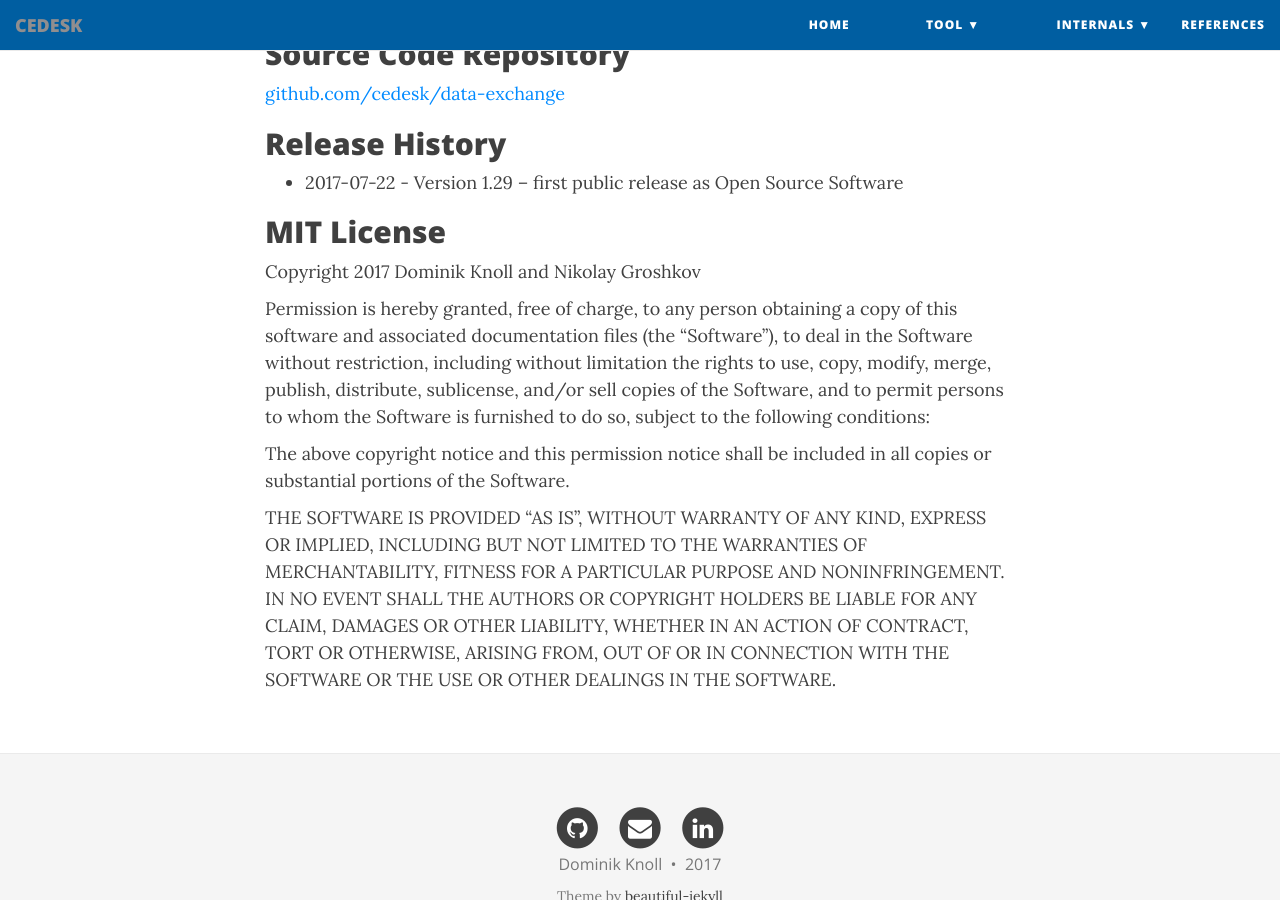
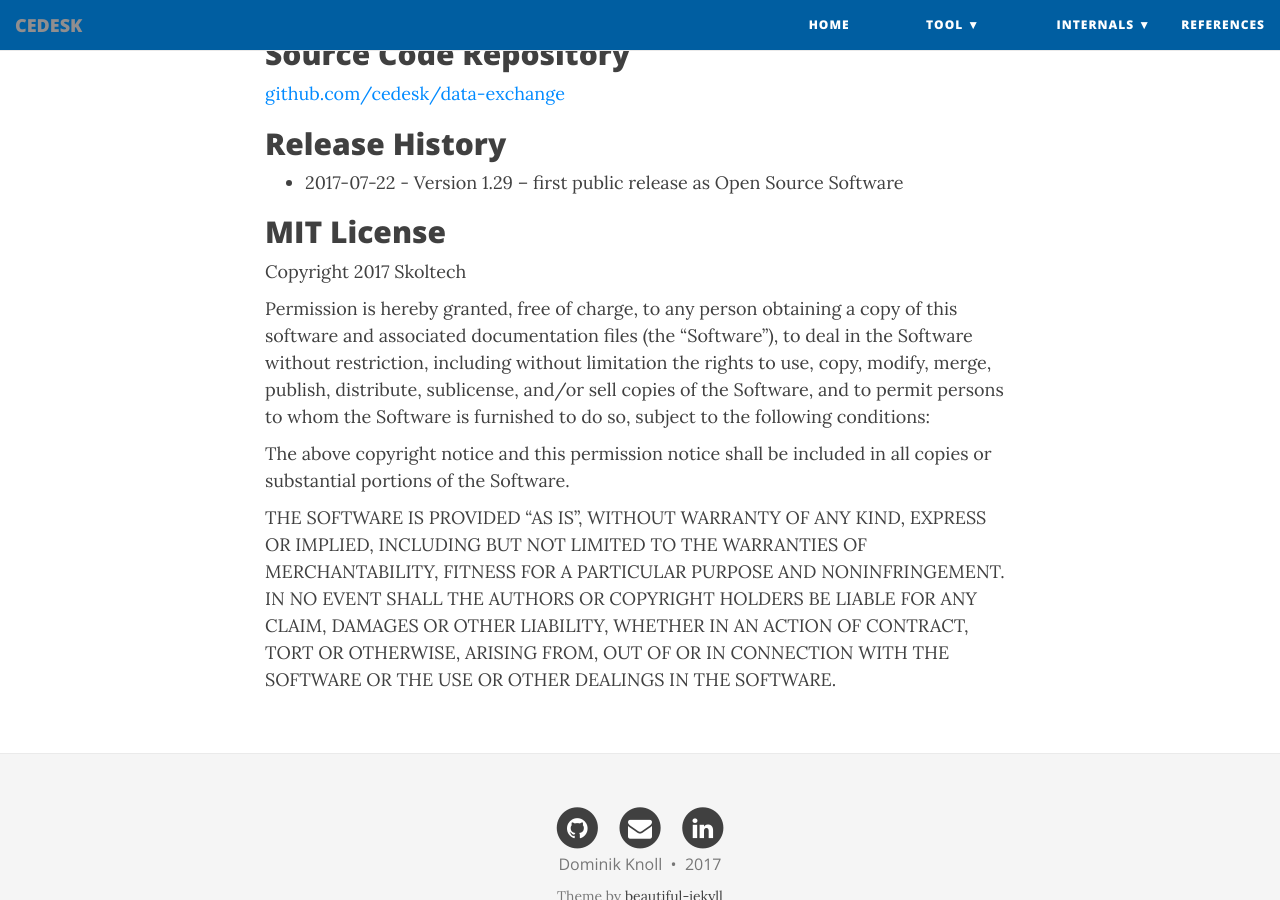
Before and after one commit to cedesk/cedesk.github.io, a Jekyll site: the page built from index.md, in a window 1280 px wide and 900 px high, scrolled down 1542 px. Built offline with Jekyll 4.4.1, drawn with Linux system fonts in a browser that asks for light colours; nearby versions of some CDN libraries.

Commit message:
corrected copyright and added source code download

```diff
--- a/index.md
+++ b/index.md
@@ -46,7 +46,7 @@ Skolkovo Institute of Science and Technology, [web](https://www.skoltech.ru)<br/
 * 2017-07-22 - Version 1.29 -- first public release as Open Source Software
 
 ## MIT License
-Copyright 2017 Dominik Knoll and Nikolay Groshkov
+Copyright 2017 Skoltech
 
 Permission is hereby granted, free of charge, to any person obtaining a copy of this software and associated documentation files (the "Software"), to deal in the Software without restriction, including without limitation the rights to use, copy, modify, merge, publish, distribute, sublicense, and/or sell copies of the Software, and to permit persons to whom the Software is furnished to do so, subject to the following conditions:
 
```
Also changed, not shown: setup.md (+4 -0 lines).
